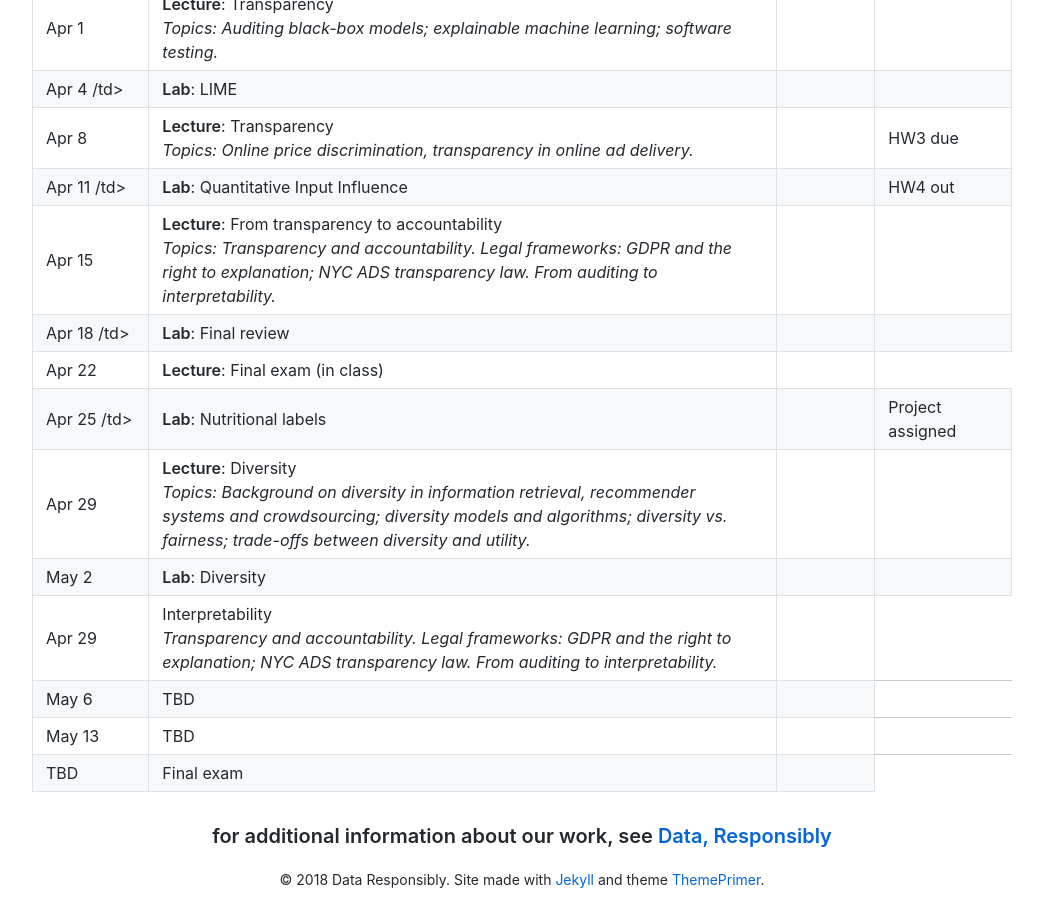
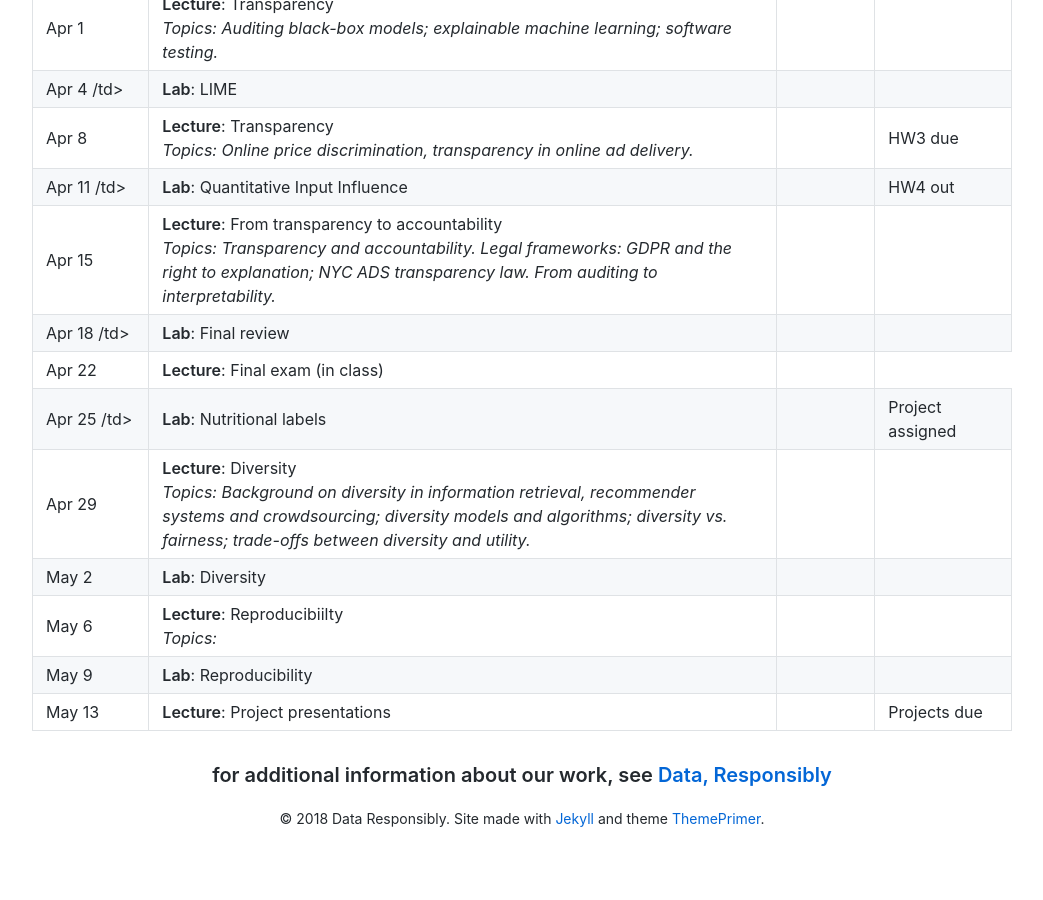
Before and after one commit to DataResponsibly/DataResponsibly.github.io, a Jekyll site: the page built from _pages/course.md, in a window 1280 px wide and 900 px high, scrolled down 2385 px. Shown: the whole window, without its empty margins (118-1161 px from the left). Built offline with Jekyll 4.4.1, drawn with Linux system fonts in a browser that asks for light colours; after the commit the page ends 3224 px from its top, so only the background shows below that; some of the changed text lies outside the part shown.

Commit message:
in progress

```diff
--- a/_pages/course.md
+++ b/_pages/course.md
@@ -346,33 +346,35 @@ author: Julia Stoyanovich
        <td style="text-align: left"></td>
       </tr>
 
+   <!-- WEEK 15 -->
 
       <tr>
-        <td style="text-align: left" nowrap>Apr 29</td>
-        <td style="text-align: left">Interpretability<br>
-                                <i>Transparency and accountability.  Legal frameworks: GDPR and the right to explanation; NYC ADS transparency law.  From auditing to interpretability.</i>
-        </td>
+        <td style="text-align: left" nowrap>May 6</td>
+        <td style="text-align: left"><b>Lecture</b>: Reproducibiilty<br>
+                                   <i>Topics: </i>
+       </td>
+        <td style="text-align: left"></td>
         <td style="text-align: left"></td>
       </tr>
 
-      <tr>
-        <td style="text-align: left" nowrap>May 6</td>
-        <td style="text-align: left">TBD</td>
-        <td style="text-align: left"></td>
+     <tr>
+        <td style="text-align: left" nowrap>May 9</td>
+        <td style="text-align: left"><b>Lab</b>: Reproducibility
+       </td>
+       <td style="text-align: left"></td>
+       <td style="text-align: left"></td>
       </tr>
+
+   <!-- WEEK 16 -->
 
       <tr>
         <td style="text-align: left" nowrap>May 13</td>
-        <td style="text-align: left">TBD</td>
+        <td style="text-align: left"><b>Lecture</b>: Project presentations
+       </td>
         <td style="text-align: left"></td>
+        <td style="text-align: left">Projects due</td>
       </tr>
 
-      <tr>
-        <td style="text-align: left" nowrap>TBD</td>
-        <td style="text-align: left">Final exam</td>
-        <td style="text-align: left"></td>
-      </tr>
--->
     </tbody>
   </table>
 
```
